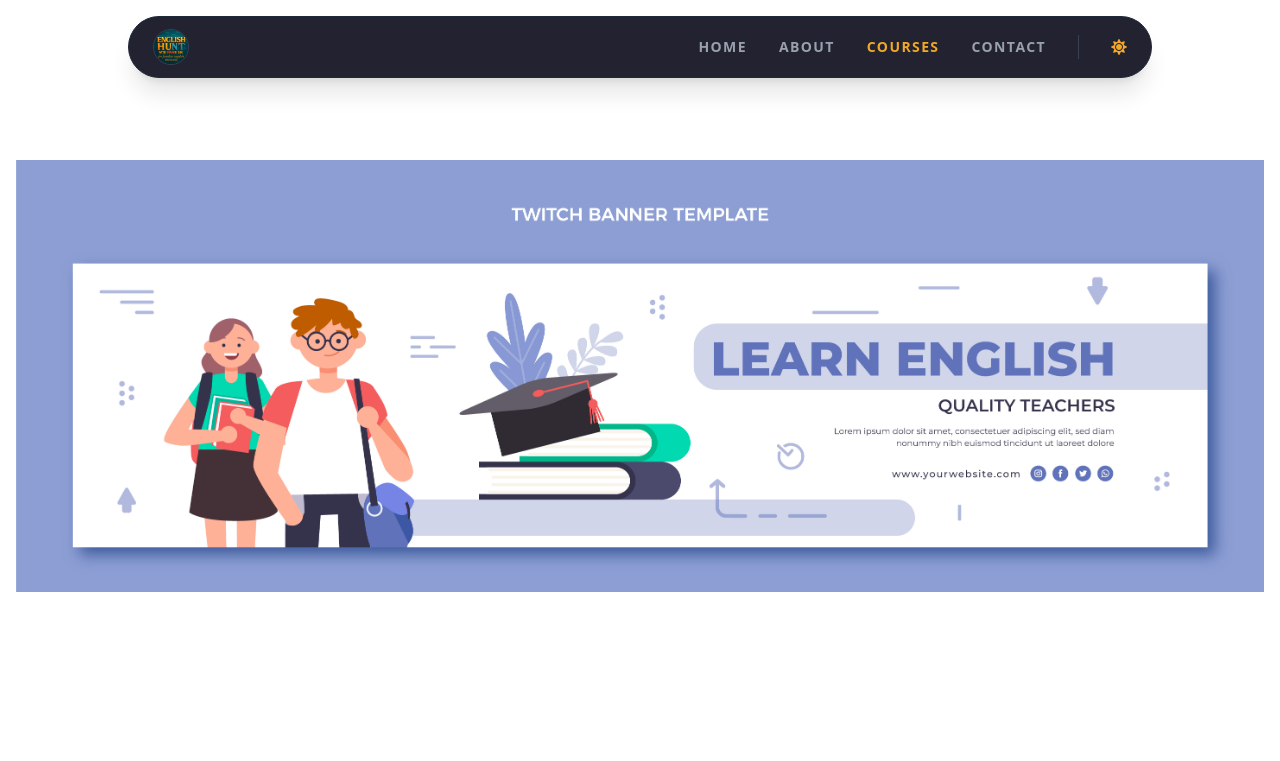
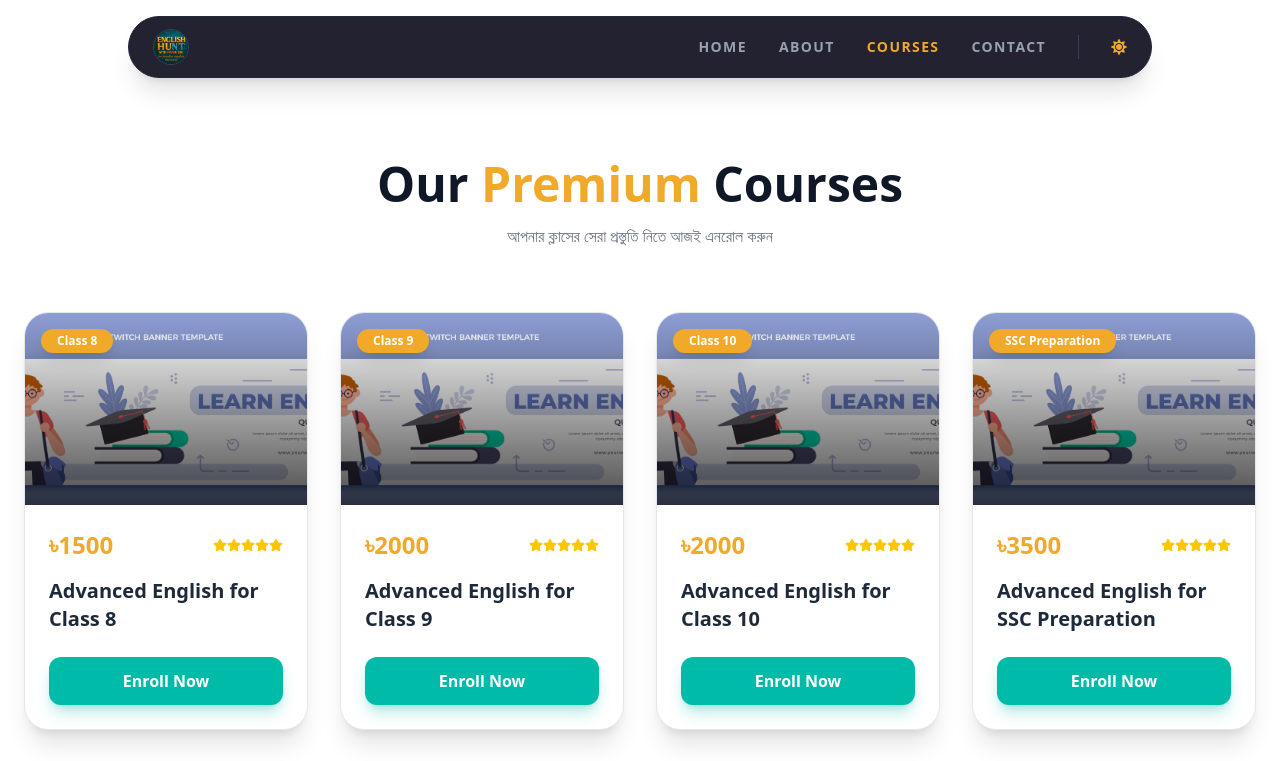
Before and after one commit to HasibCoderLab/english-hunt, a React (Vite) app: page /courses in a window 1280 px wide. Shown: the top 761 px of the page. Built offline with nearby package versions, Linux system fonts and the light colour scheme.

Commit message:
include course section

```diff
--- a/src/App.jsx
+++ b/src/App.jsx
@@ -1,11 +1,12 @@
 import React from 'react'
 import { Route, Routes } from "react-router-dom";
 import Home from './pages/Home';
-import About from './pages/About';
+// import About from './pages/About';
 import Courses from './pages/Courses';
 import Contact from './pages/Contact';
 import Navbar from './layout/Navbar';
 import Footer from './layout/Footer';
+import About from './pages/about';
 
 const App = () => {
   return (
--- a/src/components/CourseCard.jsx
+++ b/src/components/CourseCard.jsx
@@ -1,17 +1,55 @@
-import React from 'react'
-import pic from "../assets/Banner-2.jpg"
+import React from 'react';
+import { motion } from 'framer-motion';
+import { FaStar } from 'react-icons/fa';
+import { useNavigate } from 'react-router-dom';
 
-const CorseCard = () => {
+const CourseCard = ({ title, price, image }) => {
+  const navigate = useNavigate();
+
   return (
-    <div>
-      <div className="  ">
-        <img  className='w-full h-full object-cover" />
-          <div className="absolute inset-0 bg-gradient-to-t from-black/50 to-transparent' src={pic} alt="" />
-        <h2 className=""></h2>
-        <p className=""></p>
+    <motion.div
+      whileHover={{ y: -10 }}
+      initial={{ opacity: 0, scale: 0.9 }}
+      whileInView={{ opacity: 1, scale: 1 }}
+      transition={{ duration: 0.5 }}
+      className="relative w-full max-w-[320px] bg-white dark:bg-gray-900 rounded-3xl overflow-hidden shadow-xl border border-gray-200 dark:border-gray-800"
+    >
+      {/* Top Badge (Class Name) */}
+      <div className="absolute top-4 left-4 z-20 bg-[#f1a92a] text-white px-4 py-1 rounded-full text-xs font-bold shadow-lg">
+        {title}
       </div>
-    </div>
-  )
-}
 
-export default CorseCard
+      {/* Course Image */}
+      <div className="relative h-48 overflow-hidden">
+        <img src={image} alt={title} className="w-full h-full object-cover transform hover:scale-110 transition-transform duration-500" />
+        <div className="absolute inset-0 bg-gradient-to-t from-black/70 to-transparent" />
+      </div>
+
+      {/* Card Content */}
+      <div className="p-6">
+        <div className="flex justify-between items-center mb-4">
+          <span className="text-2xl font-bold text-[#f1a92a]">৳{price}</span>
+          {/* 5 Star Rating */}
+          <div className="flex text-yellow-400 text-sm">
+            {[...Array(5)].map((_, i) => <FaStar key={i} />)}
+          </div>
+        </div>
+
+        <h3 className="text-xl font-bold text-gray-800 dark:text-white mb-6">
+          Advanced English for {title}
+        </h3>
+
+        {/* Enroll Button */}
+        <motion.button
+          whileTap={{ scale: 0.95 }}
+          onClick={() => navigate('/contact')}
+          className="w-full bg-teal-500 hover:bg-teal-600 text-white font-bold py-3 rounded-xl transition-colors shadow-lg shadow-teal-500/30 flex items-center justify-center gap-2"
+        >
+          Enroll Now
+        </motion.button>
+      </div>
+    </motion.div>
+  );
+};
+
+export default CourseCard;
--- a/src/pages/Courses.jsx
+++ b/src/pages/Courses.jsx
@@ -1,12 +1,47 @@
-import React from 'react'
-import CourseCard from "../components/CourseCard"
-const Courses = ({img,h1,p}) => {
+import React from 'react';
+import { motion } from 'framer-motion';
+import CourseCard from "../components/CourseCard";
+
+import pic1 from "../assets/Banner-2.jpg";
+
+const Courses = () => {
+
+  const courseData = [
+    { id: 1, title: "Class 8", price: "1500", image: pic1 },
+    { id: 2, title: "Class 9", price: "2000", image: pic1 },
+    { id: 3, title: "Class 10", price: "2000", image: pic1 },
+    { id: 4, title: "SSC Preparation", price: "3500", image: pic1 },
+    { id: 5, title: "FRB (SSC)", price: "4000", image: pic1 },
+  ];
+
   return (
-  <div className="min-h-screen w-full flex flex-col items-center bg-white dark:bg-[#0a0a1a] transition-colors duration-500 pt-32 md:pt-40 px-4 pb-20">
+    <div className="min-h-screen w-full bg-white dark:bg-[#0a0a1a] transition-colors duration-500 pt-32 md:pt-40 px-6 pb-20">
 
-    <CourseCard/>
+      {/* Section Header */}
+      <div className="text-center mb-16">
+        <motion.h1
+          initial={{ opacity: 0, y: -20 }}
+          whileInView={{ opacity: 1, y: 0 }}
+          className="text-4xl md:text-5xl font-black text-gray-900 dark:text-white mb-4"
+        >
+          Our <span className="text-[#f1a92a]">Premium</span> Courses
+        </motion.h1>
+        <p className="text-gray-500 dark:text-gray-400">আপনার ক্লাসের সেরা প্রস্তুতি নিতে আজই এনরোল করুন</p>
+      </div>
+
+      {/* Course Grid */}
+      <div className="max-w-7xl mx-auto grid grid-cols-1 sm:grid-cols-2 lg:grid-cols-3 xl:grid-cols-4 gap-8 justify-items-center">
+        {courseData.map((course) => (
+          <CourseCard
+            key={course.id}
+            title={course.title}
+            price={course.price}
+            image={course.image}
+          />
+        ))}
+      </div>
     </div>
-  )
-}
+  );
+};
 
-export default Courses
+export default Courses;
```
